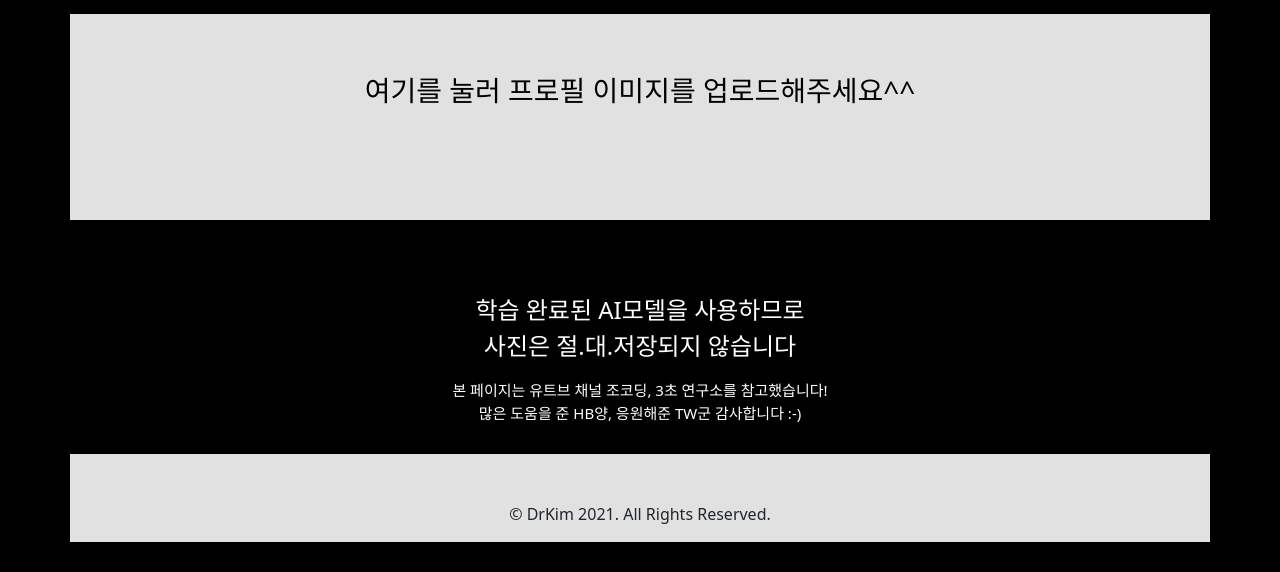
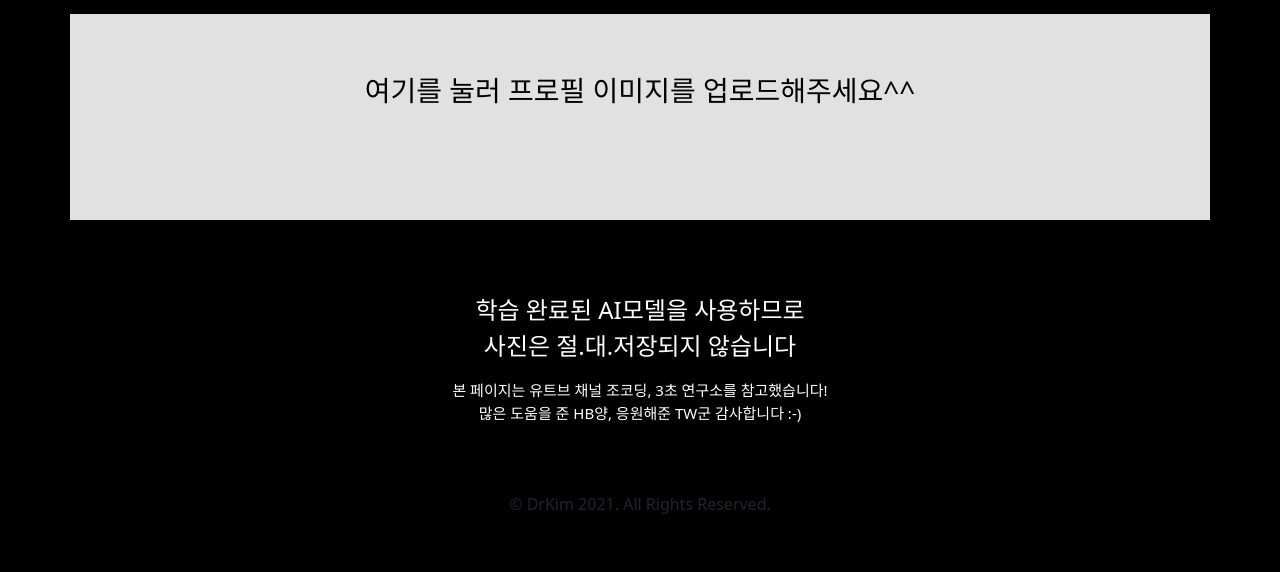
Before and after one commit to braintimes16/lux_brand, a plain HTML site: page index.html in a window 1280 px wide. Shown: the part 349-921 px from the top of the page. After the commit the page ends 881 px from the top, so only its background shows below. Drawn offline with nearby package versions, Linux system fonts and the light colour scheme; a script that the page names is missing.

Commit message:
Add files via upload

```diff
--- a/index.html
+++ b/index.html
@@ -478,7 +478,7 @@
             src="//s7.addthis.com/js/300/addthis_widget.js#pubid=ra-6146c90ef40ac1b6"
         ></script>
     </body>
-    <footer class="footer pt-5 container d-flex justify-content-center">
+    <footer class="footer pt-5 d-flex justify-content-center">
         <div>
             <p>&copy; DrKim 2021. All Rights Reserved.</p>
         </div>
```
